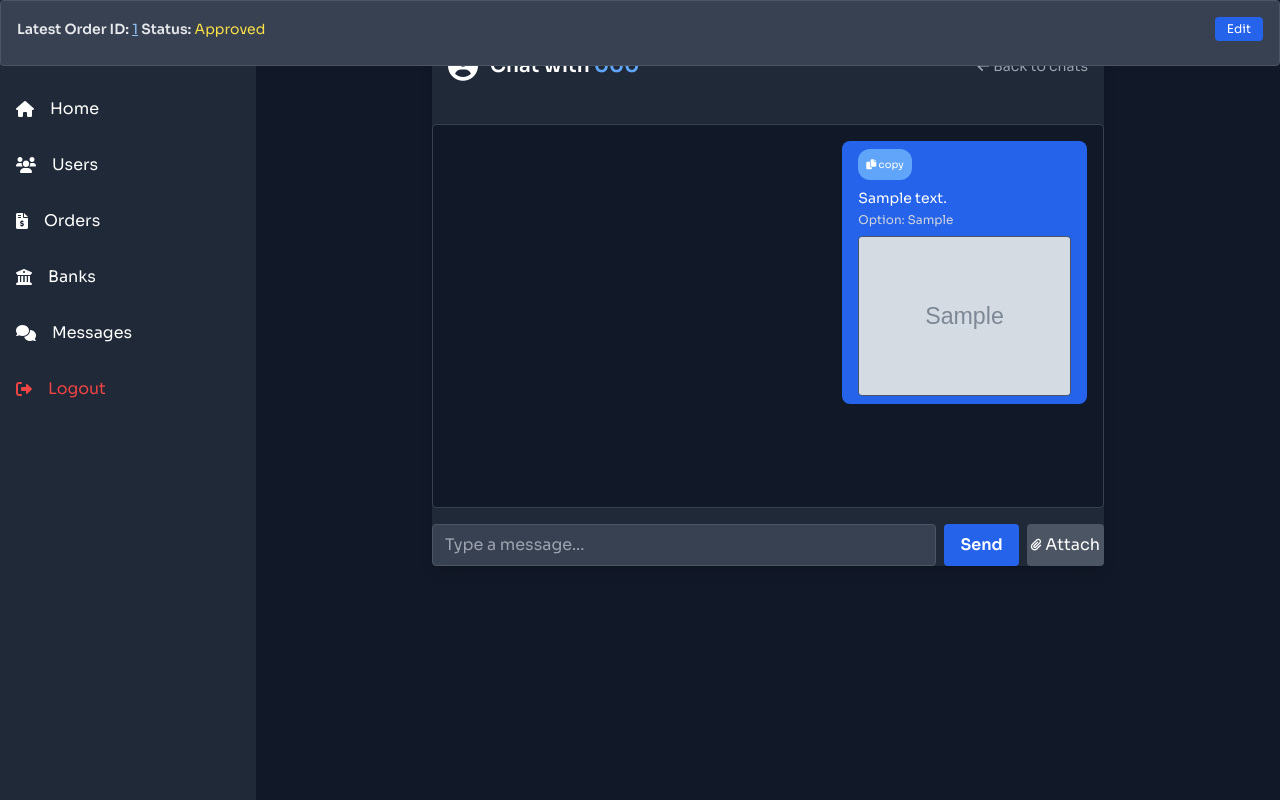
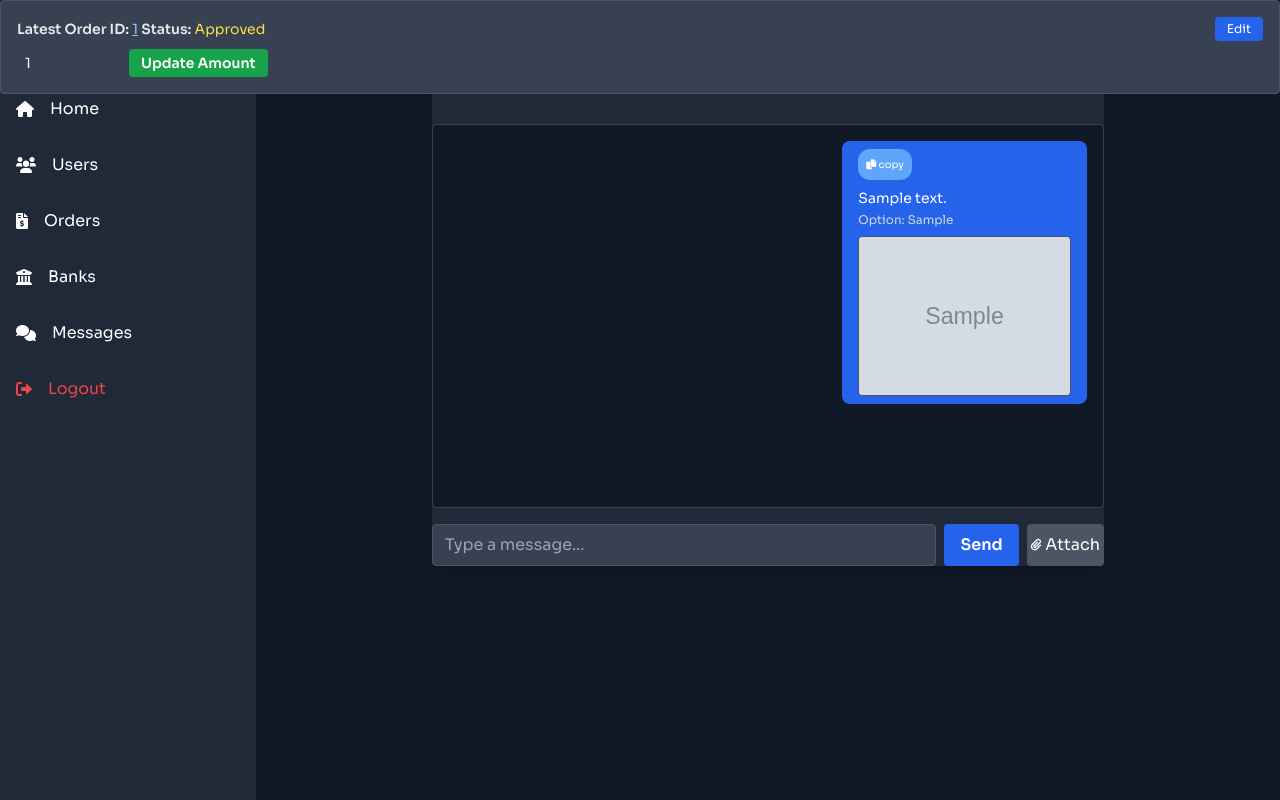
Before and after one commit to zwehtet-dev/inifinity-tg-bot-backend, a Flask app: page /messages/000 in a window 1280 px wide. Run offline with Flask 2, Linux system fonts and the light colour scheme; the visitor is signed in with stand-in values (Sample User, id 1); tables that the repository leaves empty hold one stand-in row (values such as "Sample post"); grey boxes marked "Sample" are stand-in pictures; some libraries are stand-ins or nearby versions.

Commit message:
Patch: Sep 2 2025

```diff
--- a/routes/messages.py
+++ b/routes/messages.py
@@ -53,6 +53,7 @@ def api_messages(telegram_id):
             "id": latest_order.id,
             "order_id": latest_order.order_id,
             "status": latest_order.status,
+            "amount": latest_order.amount,
             "created_at": latest_order.created_at.isoformat() if latest_order.created_at else None,
             # Add more fields as needed
         }
--- a/templates/messages/chat.html
+++ b/templates/messages/chat.html
@@ -57,6 +57,13 @@
                     class="bg-gray-500 hover:bg-gray-600 text-white px-2 py-1 rounded text-xs">Cancel</button>
             </form>
             <div id="order-status-msg" class="mt-2 text-xs"></div>
+
+            <form id="update-amount-form" class="flex items-center gap-2 mt-2" onsubmit="event.preventDefault(); updateOrderAmount(${data.latest_order.id});">
+                <input type="number" step="0.01" name="amount" value="${data.latest_order.id}" class="px-2 py-1 bg-gray-100 text-black rounded bg-gray-700 text-white w-24" required>
+                <button type="submit" class="ml-2 px-3 py-1 bg-green-600 text-white rounded hover:bg-green-700 text-sm font-semibold">
+                    Update Amount
+                </button>
+            </form>
         </div>`);
                             }
                         }
@@ -113,6 +120,35 @@
             });
         }
         setInterval(fetchAndUpdateOrderStatus, 1000);
+
+
+        function updateOrderAmount(orderId) {
+            const form = document.getElementById('update-amount-form');
+            const amount = form.querySelector('input[name="amount"]').value;
+            const formData = new FormData(form);
+            fetch(`/orders/${orderId}`, {
+                method: 'POST',
+                body: formData
+            })
+                .then(res => {
+                    if (res.status === 200) {
+                        form.insertAdjacentHTML('beforeend', '<span class="ml-2 text-green-400 text-xs">Amount updated!</span>');
+                    } else {
+                        form.insertAdjacentHTML('beforeend', '<span class="ml-2 text-red-400 text-xs">Failed to update.</span>');
+                    }
+                    setTimeout(() => {
+                        const msg = form.querySelector('span');
+                        if (msg) msg.remove();
+                    }, 2000);
+                })
+                .catch(() => {
+                    form.insertAdjacentHTML('beforeend', '<span class="ml-2 text-red-400 text-xs">Error updating.</span>');
+                    setTimeout(() => {
+                        const msg = form.querySelector('span');
+                        if (msg) msg.remove();
+                    }, 2000);
+                });
+        }
     </script>
 
 
```
